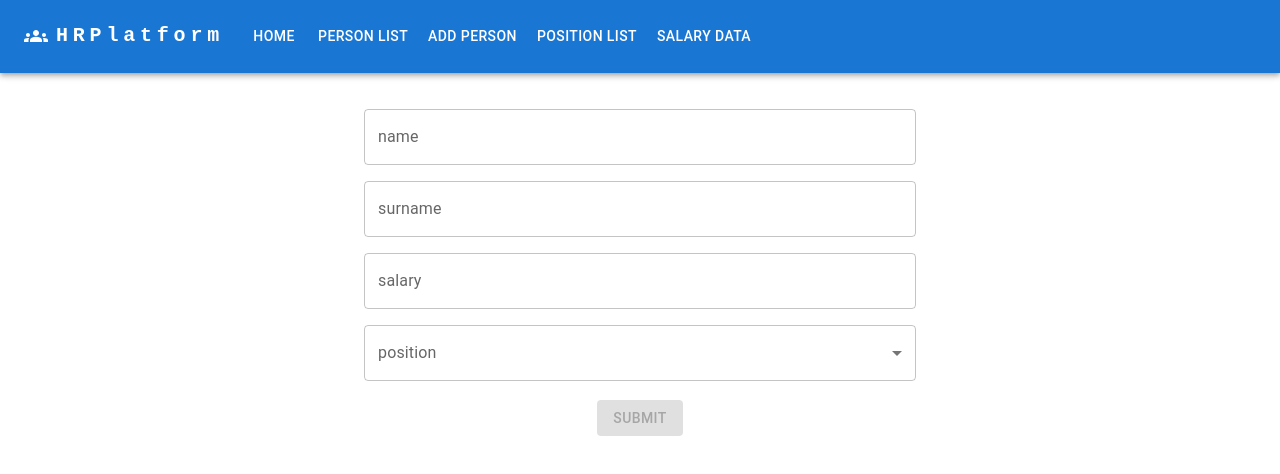
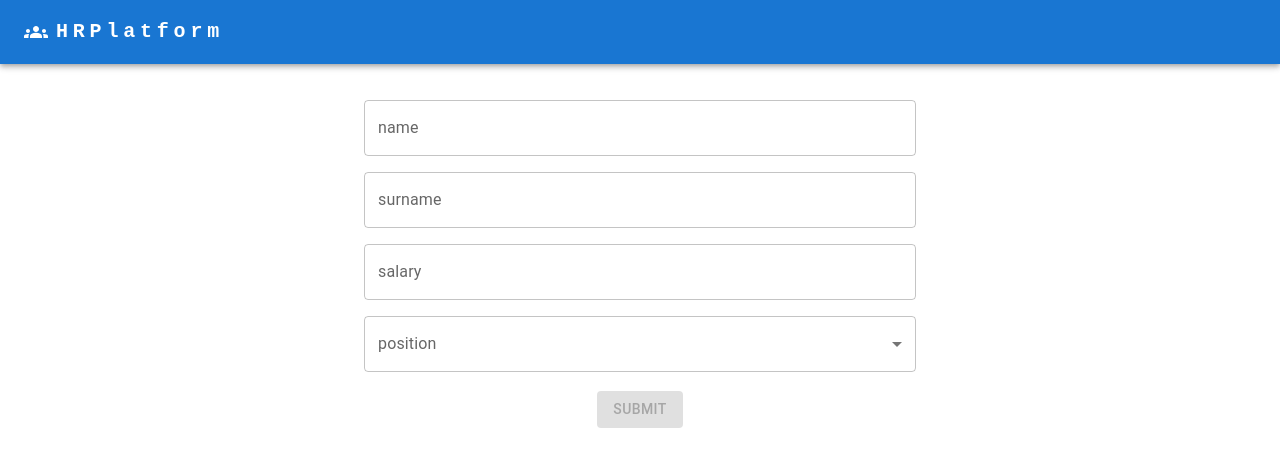
Before and after one commit to chimny/HRPlatformFrontEnd, a React (Create React App) app: page /addPerson in a window 1280 px wide. Shown: the top 474 px of the page. Built offline with nearby package versions, Linux system fonts and the light colour scheme.

Commit message:
working on active menu status

```diff
--- a/src/components/Navigation/Navigation.tsx
+++ b/src/components/Navigation/Navigation.tsx
@@ -18,27 +18,33 @@ import './navStyle.css';
 interface pageNavigation {
     name: string;
     path: string;
+    activeStatus:boolean
 }
 
 const pagesUpdate: pageNavigation[] = [{
     name: 'Home',
-    path: '/'
+    path: '/',
+    activeStatus:false
 },
     {
         name: 'Person List',
-        path: '/personList'
+        path: '/personList',
+        activeStatus:false
     },
     {
         name: 'Add person',
-        path: '/addPerson'
+        path: '/addPerson',
+        activeStatus:false
     },
     {
         name: 'Position List',
-        path: '/position-list'
+        path: '/position-list',
+        activeStatus:false
     },
     {
         name: 'Salary data',
-        path: '/salary-data'
+        path: '/salary-data',
+        activeStatus:true
     }
 ]
 
@@ -53,11 +59,24 @@ export const Navigation = () => {
 
     const handleCloseNavMenu = () => {
         setAnchorElNav(null);
+    //    selected logic here
     };
 
     const handleCloseUserMenu = () => {
         setAnchorElUser(null);
     };
+
+
+
+    const activeMenuItem = (index:number)=>{
+
+        //@todo implement logic of updating state below
+        console.log(`h : ${index}`)
+        handleCloseNavMenu()
+
+    }
+
+
 
     return (
         <AppBar position="static">
@@ -111,8 +130,11 @@ export const Navigation = () => {
                                 display: {xs: 'block', md: 'none'},
                             }}
                         >
-                            {pagesUpdate.map(({name, path}) => (
-                                <MenuItem key={name} onClick={handleCloseNavMenu}   >
+                            {pagesUpdate.map(({name, path,activeStatus},index) => (
+                                <MenuItem key={name}
+                                          onClick={()=>activeMenuItem(index)}
+                                          selected={activeStatus}
+                                >
                                     <Link  to={path}  className={'menuLinkMobile'}
                                     > <Typography textAlign="center" >
                                         {name}
@@ -140,18 +162,23 @@ export const Navigation = () => {
                     >
                         HRPlatform
                     </Typography>
-                    <Box sx={{flexGrow: 1, display: {xs: 'none', md: 'flex'}}}>
+                    <Box sx={{flexGrow: 1, display: {xs: 'none', md: 'flex'}}} >
+                        <Menu>
                         {pagesUpdate.map(({
-                                              name, path
-                                          }) => (
-                            <Link className={'menuLink'} to={path}  key={name} >  <Button
+                                              name, path,activeStatus
+                                          },index) => (
+                                              <MenuItem   selected={activeStatus}>
+                                                  <Link className={'menuLink'} to={path}  key={name}   >  <Button
 
-                                onClick={handleCloseNavMenu}
-                                sx={{my: 2, color: 'white', display: 'block'}}
-                            >
-                                {name}
-                            </Button></Link>
+                                                      onClick={()=>activeMenuItem(index)}
+                                                      sx={{my: 2, color: 'white', display: 'block'}}
+                                                  >
+                                                      {name}
+                                                  </Button></Link>
+                                              </MenuItem>
+
                         ))}
+                        </Menu>
                     </Box>
 
                     <Box sx={{flexGrow: 0}}>
```
